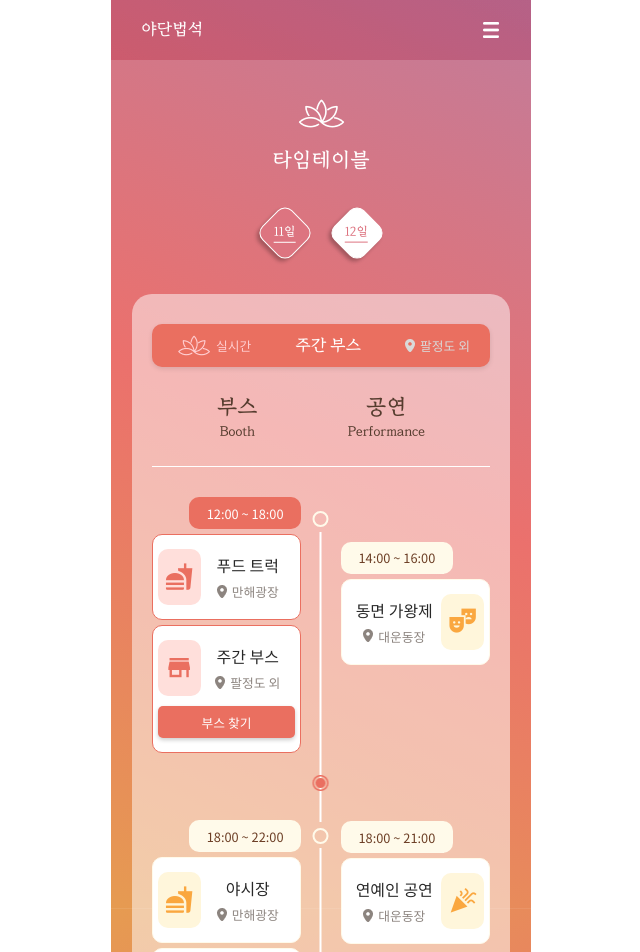
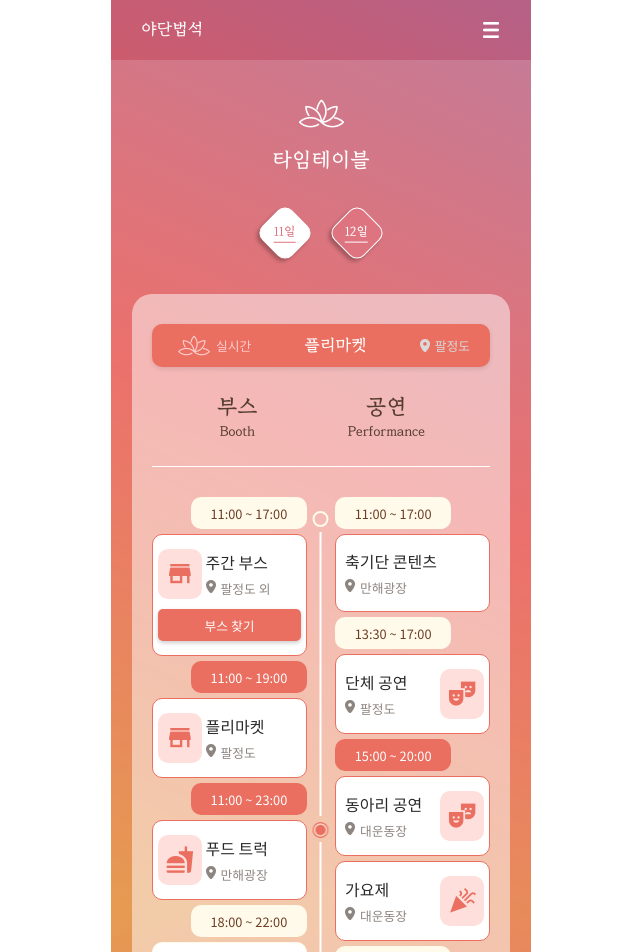
Before and after one commit to ZZZINU/2023_fall_festival_front, a React (Vite) app: page /timeLine in a window 1280 px wide. Shown: the top 952 px of the page, without its empty margins (319-959 px from the left). Built offline with nearby package versions, Linux system fonts and the light colour scheme; a web font is replaced by a local one.

Commit message:
✨ Feat: time line 세분화

```diff
--- a/src/components/timeLine/TimeTableSection.jsx
+++ b/src/components/timeLine/TimeTableSection.jsx
@@ -4,6 +4,8 @@ import MiniLogo from "../../assets/images/timetable_logo.png";
 import MiniLocation from "../../assets/images/timetable_location.png";
 import { BoothCard } from "./boothCard/BoothCard";
 import { PerfomanceCard } from "./boothCard/PerfomanceCard";
+import BoothTime from "./timeSection/BoothTime";
+import PerfomanceTime from "./timeSection/PerfomanceTime";
 
 export const TimeTableSection = ({
   boothData,
@@ -52,17 +54,17 @@ export const TimeTableSection = ({
   }, []);
 
   // 시간 바에서 현재 위치 계산 -----------------------------
-  const startTime = new Date(`2023-10-${festivalDate} 12:00`); // TimeStroke 시작 시간
+  const startTime = new Date(`2023-10-${festivalDate} 11:00`); // TimeStroke 시작 시간
   const timeDifference = currentTime - startTime;
 
   const timePercent = timeDifference / (1000 * 60); // 분 단위
 
   let imagePosition = 0;
-  if (timePercent >= 0 && timePercent < 600) {
-    // 12:00 이후부터 22:00 이전까지
+  if (timePercent >= 0 && timePercent < 660) {
+    // 11:00 이후부터 22:00 이전까지
     imagePosition = `${(timePercent / (10 * 60)) * 100 - 3}%`;
   } else if (timePercent < 0) {
-    // 12:00 이전
+    // 11:00 이전
     imagePosition = 0;
   } else {
     // 22:00 이후
@@ -105,6 +107,39 @@ export const TimeTableSection = ({
       {/* 부스 및 공연 목록 */}
       <S.BoothDetailSection>
         <S.BoothLeft>
+          <BoothTime
+            realtimeList={realtimeList}
+            isFestivalDay={isFestivalDay}
+            boothData={boothData}
+            startTime="11:00"
+            endTime="17:00"
+            timePercent={timePercent}
+          />
+          <BoothTime
+            realtimeList={realtimeList}
+            isFestivalDay={isFestivalDay}
+            boothData={boothData}
+            startTime="11:00"
+            endTime="19:00"
+            timePercent={timePercent}
+          />
+          <BoothTime
+            realtimeList={realtimeList}
+            isFestivalDay={isFestivalDay}
+            boothData={boothData}
+            startTime="11:00"
+            endTime="23:00"
+            timePercent={timePercent}
+          />
+          <BoothTime
+            realtimeList={realtimeList}
+            isFestivalDay={isFestivalDay}
+            boothData={boothData}
+            startTime="18:00"
+            endTime="22:00"
+            timePercent={timePercent}
+          />
+          {/*
           <S.BoothTimeSection
             isnow={
               isFestivalDay() &&
@@ -112,9 +147,13 @@ export const TimeTableSection = ({
                 (timePercent >= 240 && timePercent < 360))
             }
           >
-            12:00 ~ 18:00
+            11:00 ~ 17:00
           </S.BoothTimeSection>
-          {booth12List.map(booth => (
+          {boothData
+            .filter(
+              booth => booth.starttime === "11:00" && booth.endtime === "17:00"
+            )
+            .map(booth => (
               <BoothCard
                 key={booth.id}
                 booth={booth}
@@ -133,10 +172,44 @@ export const TimeTableSection = ({
               booth={booth}
               realtimeList={realtimeList}
             />
-          ))}
+          ))} */}
         </S.BoothLeft>
 
         <S.BoothRight>
+          <PerfomanceTime
+            realtimeList={realtimeList}
+            isFestivalDay={isFestivalDay}
+            PerfomanceData={PerfomanceData}
+            startTime="11:00"
+            endTime="17:00"
+            timePercent={timePercent}
+          />
+          <PerfomanceTime
+            realtimeList={realtimeList}
+            isFestivalDay={isFestivalDay}
+            PerfomanceData={PerfomanceData}
+            startTime="13:30"
+            endTime="17:00"
+            timePercent={timePercent}
+          />
+          <PerfomanceTime
+            realtimeList={realtimeList}
+            isFestivalDay={isFestivalDay}
+            PerfomanceData={PerfomanceData}
+            startTime={festivalDate===11?"15:00":"14:30"}
+            endTime="20:00"
+            timePercent={timePercent}
+          />
+          <PerfomanceTime
+            realtimeList={realtimeList}
+            isFestivalDay={isFestivalDay}
+            PerfomanceData={PerfomanceData}
+            startTime="20:00"
+            endTime="22:00"
+            timePercent={timePercent}
+          />
+
+          {/*
           <S.PerformTimeSection
             isnow={isFestivalDay() && timePercent >= 120 && timePercent < 240}
             style={{ marginTop: "30%" }}
@@ -162,7 +235,7 @@ export const TimeTableSection = ({
               booth={booth}
               realtimeList={realtimeList}
             />
-          ))}
+          ))} */}
         </S.BoothRight>
 
         {/* 타임테이블 시간 바 */}
--- a/src/components/timeLine/boothCard/PerfomanceCard.jsx
+++ b/src/components/timeLine/boothCard/PerfomanceCard.jsx
@@ -15,6 +15,7 @@ export const PerfomanceCard = ({ booth, realtimeList }) => {
             {booth.place}
           </S.BoothPlace>
         </S.BoothTxt>
+        {booth.devide &&
         <S.BoothImg isnow={isCurrent ? "true" : "false"}>
           {booth.devide == "가왕제" && (
             <span className="material-symbols-outlined">theater_comedy</span>
@@ -22,7 +23,7 @@ export const PerfomanceCard = ({ booth, realtimeList }) => {
           {booth.devide == "페스티벌" && (
             <span className="material-symbols-outlined">celebration</span>
           )}
-        </S.BoothImg>
+        </S.BoothImg>}
       </S.BoothCardWrapper>
     </S.PerformanceWhiteBox>
   );
--- a/src/components/timeLine/boothCard/style.jsx
+++ b/src/components/timeLine/boothCard/style.jsx
@@ -26,7 +26,7 @@ export const BoothImg = styled.div`
   justify-content: center;
   align-items: center;
   width: 45%;
-  height: 56px;
+  height: 50px;
 
   border-radius: 10px;
   background: ${props => (props.isnow == "true" ? "#FFDFDB" : "#fff6db")};
@@ -35,15 +35,12 @@ export const BoothImg = styled.div`
 `;
 export const BoothTxt = styled.div`
   width: 100%;
+  padding: 0 4px;
 `;
 export const BoothTitle = styled.div`
-  display: flex;
-  justify-content: center;
   color: #282828;
 `;
 export const BoothPlace = styled.div`
-  display: flex;
-  justify-content: center;
   color: #8c847f;
   font-size: 0.8rem;
   font-weight: 200;
--- a/src/components/timeLine/style.jsx
+++ b/src/components/timeLine/style.jsx
@@ -110,11 +110,11 @@ export const BoothDetailSection = styled.div`
 `;
 export const BoothLeft = styled.div`
   width: 50%;
-  padding-right: 20px;
+  padding-right: 14px;
 `;
 export const BoothRight = styled.div`
   width: 50%;
-  padding-left: 20px;
+  padding-left: 14px;
 `;
 export const TimeStroke = styled.div`
   position: absolute;
--- /dev/null
+++ b/src/components/timeLine/timeSection/BoothTime.jsx
@@ -0,0 +1,41 @@
+import React from "react";
+import * as S from "./style";
+import { BoothCard } from "../boothCard/BoothCard";
+
+export default function BoothTime({
+  isFestivalDay,
+  boothData,
+  realtimeList,
+  startTime,
+  endTime,
+  timePercent
+}) {
+  const currentTime = new Date("2023-10-11T11:00:00");
+  const startParts = startTime.split(":");
+  const endParts = endTime.split(":");
+  const start = new Date(
+    "2023-10-11T" + startParts[0] + ":" + startParts[1] + ":00"
+  );
+  const end = new Date("2023-10-11T" + endParts[0] + ":" + endParts[1] + ":00");
+  const startGap = Math.floor((start - currentTime) / (1000 * 60));
+  const endGap = Math.floor((end - currentTime) / (1000 * 60));
+
+  return (
+    <>
+      <S.BoothTimeSection
+        isnow={
+          isFestivalDay() && timePercent >= startGap && timePercent < endGap
+        }
+      >
+        {startTime} ~ {endTime}
+      </S.BoothTimeSection>
+      {boothData
+        .filter(
+          booth => booth.starttime === startTime && booth.endtime === endTime
+        )
+        .map(booth => (
+          <BoothCard key={booth.id} booth={booth} realtimeList={realtimeList} />
+        ))}
+    </>
+  );
+}
--- /dev/null
+++ b/src/components/timeLine/timeSection/PerfomanceTime.jsx
@@ -0,0 +1,43 @@
+import React from "react";
+import * as S from "./style";
+import { PerfomanceCard } from "../boothCard/PerfomanceCard";
+
+export default function PerfomanceTime({
+  isFestivalDay,
+  PerfomanceData,
+  realtimeList,
+  startTime,
+  endTime,
+  timePercent
+}) {
+  const currentTime = new Date("2023-10-11T11:00:00");
+  const startParts = startTime.split(":");
+  const endParts = endTime.split(":");
+  const start = new Date(
+    "2023-10-11T" + startParts[0] + ":" + startParts[1] + ":00"
+  );
+  const end = new Date("2023-10-11T" + endParts[0] + ":" + endParts[1] + ":00");
+  const startGap = Math.floor((start - currentTime) / (1000 * 60));
+  const endGap = Math.floor((end - currentTime) / (1000 * 60));
+
+  return (
+    <>
+      <S.PerformTimeSection
+        isnow={
+          isFestivalDay() && timePercent >= startGap && timePercent < endGap
+        }
+      >
+        {startTime} ~ {endTime}
+      </S.PerformTimeSection>
+      {PerfomanceData.filter(
+        booth => booth.starttime === startTime && booth.endtime === endTime
+      ).map(booth => (
+        <PerfomanceCard
+          key={booth.id}
+          booth={booth}
+          realtimeList={realtimeList}
+        />
+      ))}
+    </>
+  );
+}
--- /dev/null
+++ b/src/components/timeLine/timeSection/style.jsx
@@ -0,0 +1,17 @@
+import styled from "styled-components";
+
+export const BoothTimeSection = styled.div`
+  display: flex;
+  justify-content: center;
+  align-items: center;
+  border-radius: 10px;
+  background: ${props => (props.isnow ? "#EA6F60" : "#fffaea")};
+  color: ${props => (props.isnow ? "#FFF" : "#6c3e25")};
+  font-size: 0.8rem;
+  width: 75%;
+  height: 32px;
+  margin: 0 0 5px auto;
+`;
+export const PerformTimeSection = styled(BoothTimeSection)`
+  margin: 0 0 5px 0;
+`;
--- a/src/pages/timeLine/TimeLine.jsx
+++ b/src/pages/timeLine/TimeLine.jsx
@@ -10,33 +10,33 @@ function TimeLine() {
   const booth11Data = [
     {
       id: 1,
+      title: "주간 부스",
+      place: "팔정도 외",
+      devide: "부스",
+      isBooth: true,
+      date: "2023-10-11",
+      starttime: "11:00",
+      endtime: "17:00"
+    },
+    {
+      id: 2,
+      title: "플리마켓",
+      place: "팔정도",
+      devide: "부스",
+      isBooth: false,
+      date: "2023-10-11",
+      starttime: "11:00",
+      endtime: "19:00"
+    },
+    {
+      id: 3,
       title: "푸드 트럭",
       place: "만해광장",
       devide: "푸드",
       isBooth: false,
       date: "2023-10-11",
-      starttime: "12:00",
-      endtime: "18:00"
-    },
-    {
-      id: 2,
-      title: "주간 부스",
-      place: "팔정도 외",
-      devide: "부스",
-      isBooth: true,
-      date: "2023-10-11",
-      starttime: "12:00",
-      endtime: "18:00"
-    },
-    {
-      id: 3,
-      title: "야시장",
-      place: "만해광장",
-      devide: "푸드",
-      isBooth: false,
-      date: "2023-10-11",
-      starttime: "18:00",
-      endtime: "22:00"
+      starttime: "11:00",
+      endtime: "23:00"
     },
     {
       id: 4,
@@ -52,33 +52,33 @@ function TimeLine() {
   const booth12Data = [
     {
       id: 1,
+      title: "주간 부스",
+      place: "팔정도 외",
+      devide: "부스",
+      isBooth: true,
+      date: "2023-10-12",
+      starttime: "11:00",
+      endtime: "17:00"
+    },
+    {
+      id: 2,
+      title: "플리마켓",
+      place: "팔정도",
+      devide: "부스",
+      isBooth: false,
+      date: "2023-10-12",
+      starttime: "11:00",
+      endtime: "19:00"
+    },
+    {
+      id: 3,
       title: "푸드 트럭",
       place: "만해광장",
       devide: "푸드",
       isBooth: false,
-      date: "2023-10-11",
-      starttime: "12:00",
-      endtime: "18:00"
-    },
-    {
-      id: 2,
-      title: "주간 부스",
-      place: "팔정도 외",
-      devide: "부스",
-      isBooth: true,
-      date: "2023-10-11",
-      starttime: "12:00",
-      endtime: "18:00"
-    },
-    {
-      id: 3,
-      title: "야시장",
-      place: "만해광장",
-      devide: "푸드",
-      isBooth: false,
-      date: "2023-10-11",
-      starttime: "18:00",
-      endtime: "22:00"
+      date: "2023-10-12",
+      starttime: "11:00",
+      endtime: "23:00"
     },
     {
       id: 4,
@@ -86,7 +86,7 @@ function TimeLine() {
       place: "팔정도 외",
       devide: "부스",
       isBooth: true,
-      date: "2023-10-11",
+      date: "2023-10-12",
       starttime: "18:00",
       endtime: "22:00"
     }
@@ -94,46 +94,100 @@ function TimeLine() {
   const Perfomance11Data = [
     {
       id: 1,
-      title: "동면 가왕제",
+      title: "축기단 콘텐츠",
+      place: "만해광장",
+      date: "2023-10-11",
+      devide: "",
+      starttime: "11:00",
+      endtime: "17:00"
+    },
+    {
+      id: 2,
+      title: "단체 공연",
+      place: "팔정도",
+      date: "2023-10-11",
+      devide: "가왕제",
+      starttime: "13:30",
+      endtime: "17:00"
+    },
+    {
+      id: 3,
+      title: "동아리 공연",
       place: "대운동장",
       date: "2023-10-11",
       devide: "가왕제",
-      starttime: "14:00",
-      endtime: "16:00"
+      starttime: "15:00",
+      endtime: "20:00"
     },
     {
-      id: 2,
+      id: 4,
+      title: "가요제",
+      place: "대운동장",
+      date: "2023-10-11",
+      devide: "페스티벌",
+      starttime: "15:00",
+      endtime: "20:00"
+    },
+    {
+      id: 5,
       title: "연예인 공연",
       place: "대운동장",
       date: "2023-10-11",
       devide: "페스티벌",
-      starttime: "18:00",
-      endtime: "21:00"
+      starttime: "20:00",
+      endtime: "22:00"
     }
   ];
   const Perfomance12Data = [
     {
       id: 1,
-      title: "동면 가왕제",
-      place: "대운동장",
-      date: "2023-10-11",
-      devide: "가왕제",
-      starttime: "14:00",
-      endtime: "16:00"
+      title: "축기단 콘텐츠",
+      place: "팔정도",
+      date: "2023-10-12",
+      devide: "",
+      starttime: "11:00",
+      endtime: "17:00"
     },
     {
       id: 2,
+      title: "단체 공연",
+      place: "팔정도",
+      date: "2023-10-12",
+      devide: "가왕제",
+      starttime: "13:30",
+      endtime: "17:00"
+    },
+    {
+      id: 3,
+      title: "동아리 공연",
+      place: "대운동장",
+      date: "2023-10-12",
+      devide: "가왕제",
+      starttime: "14:30",
+      endtime: "20:00"
+    },
+    {
+      id: 4,
+      title: "백상 응원단",
+      place: "대운동장",
+      date: "2023-10-12",
+      devide: "페스티벌",
+      starttime: "14:30",
+      endtime: "20:00"
+    },
+    {
+      id: 5,
       title: "연예인 공연",
       place: "대운동장",
-      date: "2023-10-11",
+      date: "2023-10-12",
       devide: "페스티벌",
-      starttime: "18:00",
-      endtime: "21:00"
+      starttime: "20:00",
+      endtime: "22:00"
     }
   ];
 
   // 시간 감지 State --------------------------------------------
-  const [currentTime, setCurrentTime] = useState(new Date("2023-10-12 17:00"));
+  const [currentTime, setCurrentTime] = useState(new Date("2023-10-11 17:00"));
   let defaultDate = parseInt(currentTime.getDate());
   const [festivalDate, setFestivalDate] = useState(defaultDate);
 
```
Lines whose indentation alone changed are shown as unchanged.
